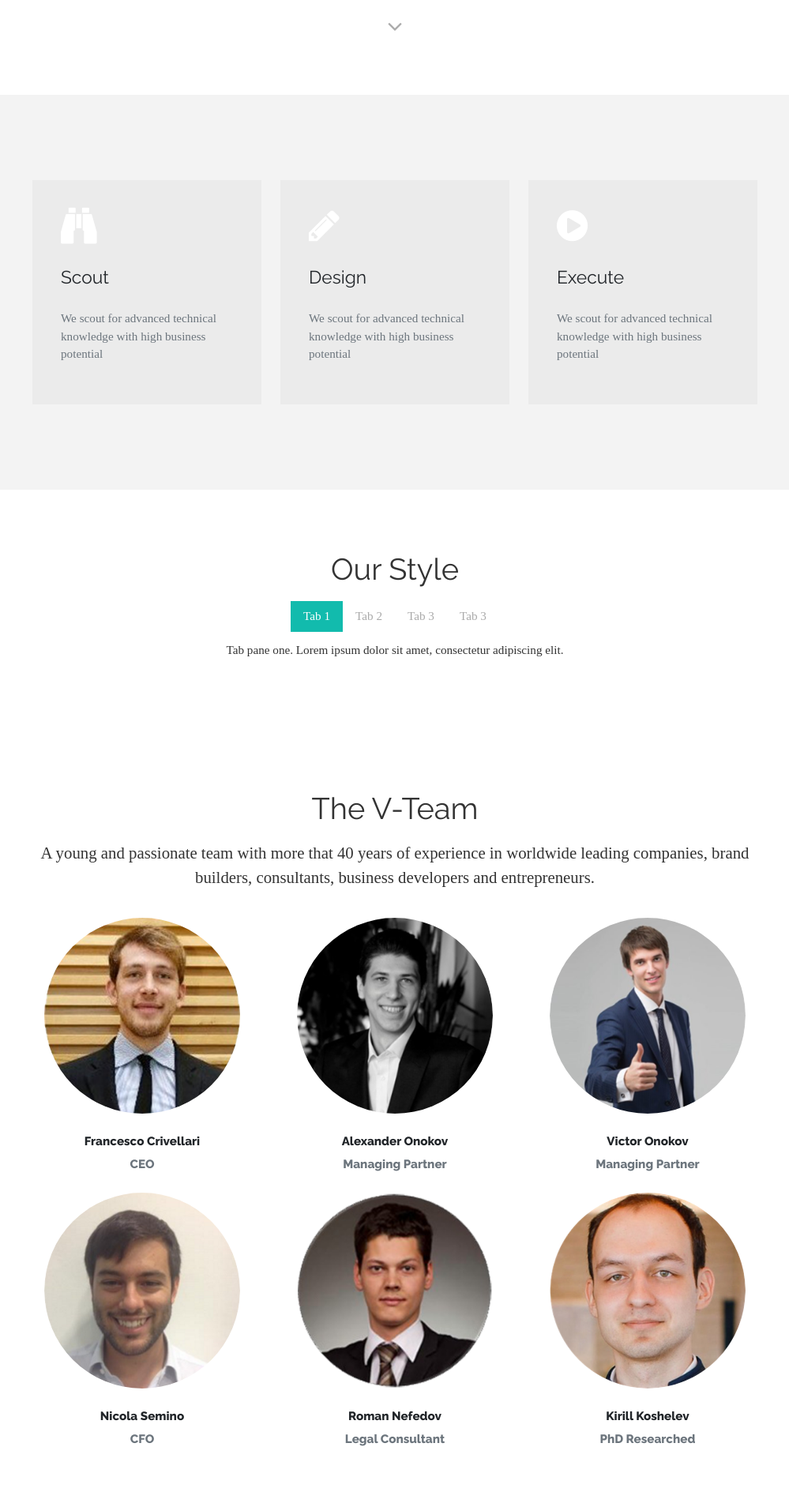
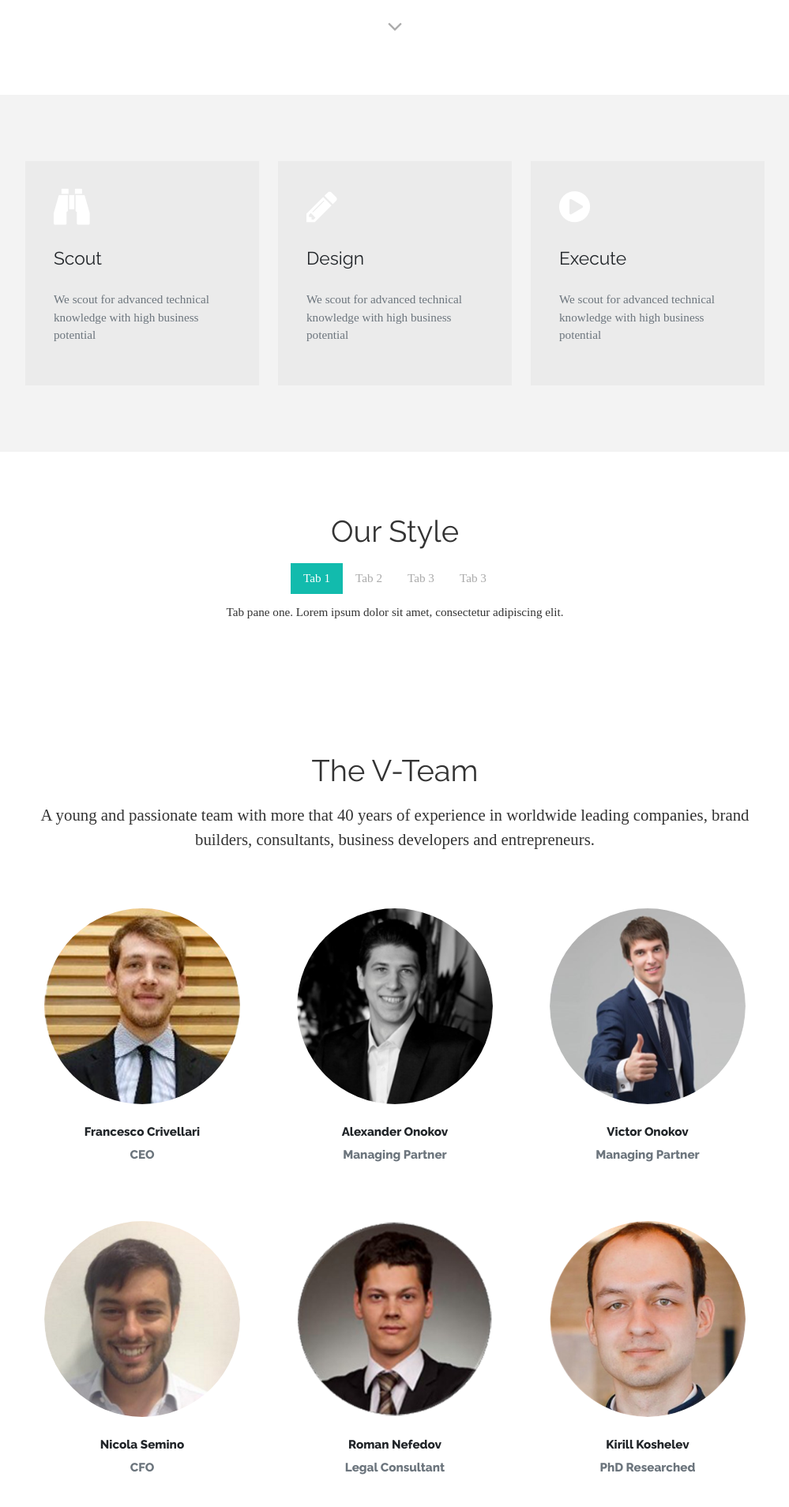
Before and after one commit to giacomocrivellari/v-oak, a plain HTML site: page index.html in a window 1280 px wide. Shown: the part 680-2588 px from the top of the page at 79% size, without its empty margins (140-1139 px from the left). Drawn offline with nearby package versions, Linux system fonts and the light colour scheme; a web font is replaced by a local one.

Commit message:
Revert "update"
This reverts commit 73fc0696305aa1d2f242519fa03889032193bf4c.

```diff
--- a/index.html
+++ b/index.html
@@ -36,8 +36,8 @@
     <div class="container my-auto">
       <div class="row">
         <div class="mx-auto col-lg-6 col-md-8">
-          <h1 class="display-1 mb-0 mt-5" style="font-size:8rem;font-weight:600;line-height:1;">Oak V</h1>
-          <h3 class="mb-4"><b>For those who dream big. </b></h3>
+          <h1 class="display-1 mb-0 mt-5" style="font-size:9rem;font-weight:600;line-height:1;">Oak V</h1>
+          <h2 class="mb-4"><b>For those who dream big. </b></h2>
           <p class="">We build and develop companies from the most advanced technologies to sustainably improve the world </p>
         </div>
       </div>
@@ -50,8 +50,8 @@
       </div>
     </div>
   </div>
-  <div class="py-5 bg-light" id="services">
-    <div class="container p-3">
+  <div class="p-5 bg-light" id="services">
+    <div class="container">
       <div class="row">
         <div class="p-2 col-md-4">
           <div class="card">
@@ -123,7 +123,7 @@
         </div>
       </div>
       <div class="row">
-        <div class="col-md-4 px-4 mb-3 col-6">
+        <div class="col-md-4 p-4 col-6">
           <a data-toggle="modal" data-target=".francescocrivellari" href="">
             <div class="card project">
               <img class="card-img rounded-circle" src="assets/fra.png" alt="Card image">
@@ -134,7 +134,7 @@
             </div>
           </a>
         </div>
-        <div class="col-md-4 px-4 mb-3 col-6">
+        <div class="col-md-4 p-4 col-6">
           <a data-toggle="modal" data-target=".alexanderonokov" href="">
             <div class="card project">
               <img class="card-img rounded-circle" src="assets/sasha.png" alt="Card image">
@@ -145,7 +145,7 @@
             </div>
           </a>
         </div>
-        <div class="col-md-4 px-4 mb-3 col-6">
+        <div class="col-md-4 p-4 col-6">
           <a data-toggle="modal" data-target=".victoronokov" href="">
             <div class="card project">
               <img class="card-img rounded-circle" src="assets/victor.png" alt="Card image">
@@ -156,7 +156,7 @@
             </div>
           </a>
         </div>
-        <div class="col-md-4 px-4 mb-3 col-6">
+        <div class="col-md-4 p-4 col-6">
           <a data-toggle="modal" data-target=".nicolasemino" href="">
             <div class="card project">
               <img class="card-img rounded-circle" src="assets/nicola.png" alt="Card image">
@@ -167,7 +167,7 @@
             </div>
           </a>
         </div>
-        <div class="col-md-4 px-4 mb-3 col-6">
+        <div class="col-md-4 p-4 col-6">
           <a data-toggle="modal" data-target=".romannefedov" href="">
             <div class="card project">
               <img class="card-img rounded-circle" src="assets/roman.png" alt="Card image">
@@ -178,7 +178,7 @@
             </div>
           </a>
         </div>
-        <div class="col-md-4 px-4 mb-3 col-6">
+        <div class="col-md-4 p-4 col-6">
           <a data-toggle="modal" data-target=".kirillkoshelev" href="">
             <div class="card project">
               <img class="card-img rounded-circle" src="assets/kirill.png" alt="Card image">
@@ -193,7 +193,7 @@
     </div>
   </div>
   <div class="py-5 section bg-light">
-    <div class="container p-3">
+    <div class="container">
       <div class="row align-items-center mb-4">
         <div class="col-lg-4">
           <h2>We've learned from the best</h2>
```
